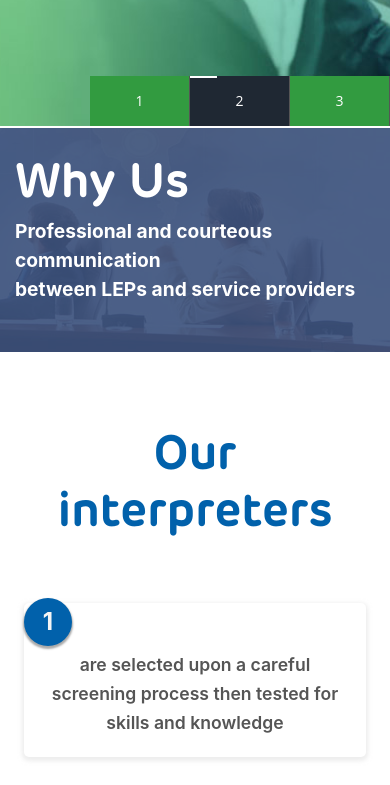
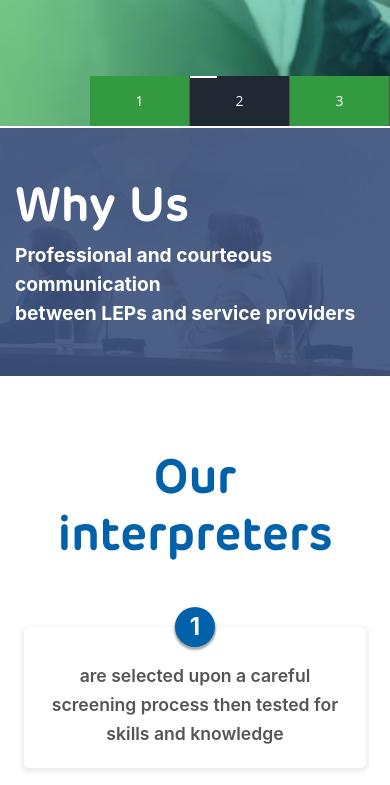
Before and after one commit to ayat-elsherif/interpret, a plain HTML site: page index.htm in a window 390 px wide. Shown: the part 680-1465 px from the top of the page. Drawn offline with Linux system fonts and the light colour scheme; files whose address does not match are found by name.

Commit message:
fix responsive fr service and whyus sections

```diff
--- a/css/style.scss
+++ b/css/style.scss
@@ -474,10 +474,10 @@ a.btn{
             @media screen and (max-width:576px) {
                 display: block;
                 float: none;
-                margin: -20px 0 5px -15px;
-                width: 3rem;
-                height: 3rem;
-                line-height: 3rem;
+                margin: -35px auto 15px;
+                width: 2.5rem;
+                height: 2.5rem;
+                line-height: 2.5rem;
             }
         }
     }
@@ -504,6 +504,10 @@ a.btn{
    padding-bottom:8rem;
    padding-left:5rem;
    padding-right:5rem;
+   @media screen and (max-width:768px) {
+       padding-left:0px;
+       padding-right:0px;
+   }
     h2,&>div>p{
 
         font-weight: 300;
--- a/index.htm
+++ b/index.htm
@@ -155,12 +155,12 @@
 
 <section class="whyUsCont container-fluid">
   <span id='whyUs'></span>
-   <div class="whybg pt-4 pb-3">
+   <div class="whybg py-5">
     <div class="container">
       <div class="row d-flex align-items-center">
           <div class="col-md-6 col-12 wow fadeInUp" data-wow-duration="2s">
             <h2 class="h1">Why Us</h2>
-            <p class="mainTitle">Professional and courteous communication <br/> between LEPs and service providers</p>
+            <p class="mainTitle mb-0">Professional and courteous communication <br/> between LEPs and service providers</p>
           </div>
       </div>
     </div>
@@ -259,7 +259,7 @@
 
 <!------------Quality and elearning--------->
 
-    <section class="container-fluid qualityCont py-3">
+    <section class="container-fluid qualityCont pt-5 pb-4">
         <span id="quality"></span>
         <div class="container-fluid px-5">
             <div class="row d-flex align-items-center wow fadeInUp" data-wow-duration="2s" data-wow-delay=".5s">
```
Also changed, not shown: css/style.css, 1 other file.
